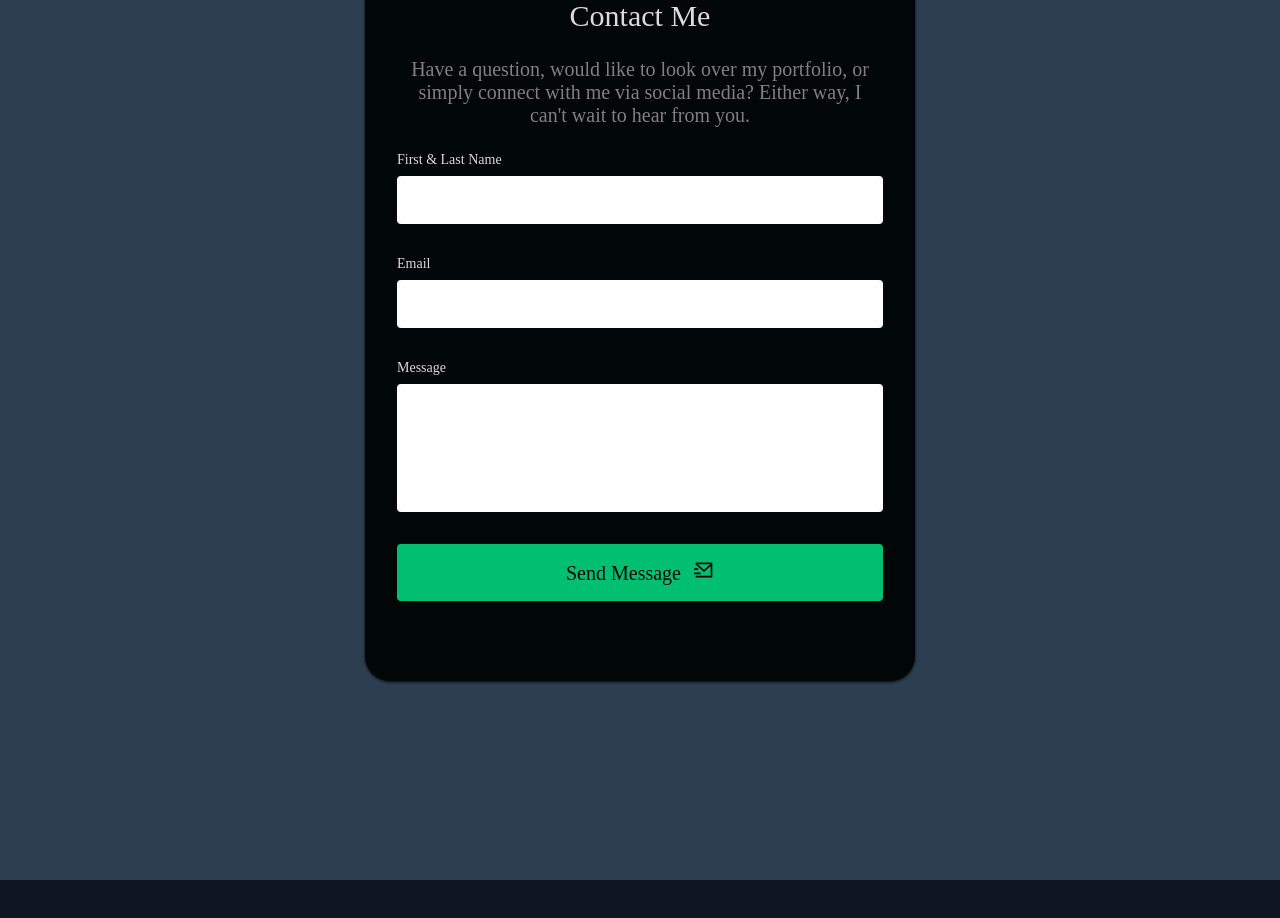
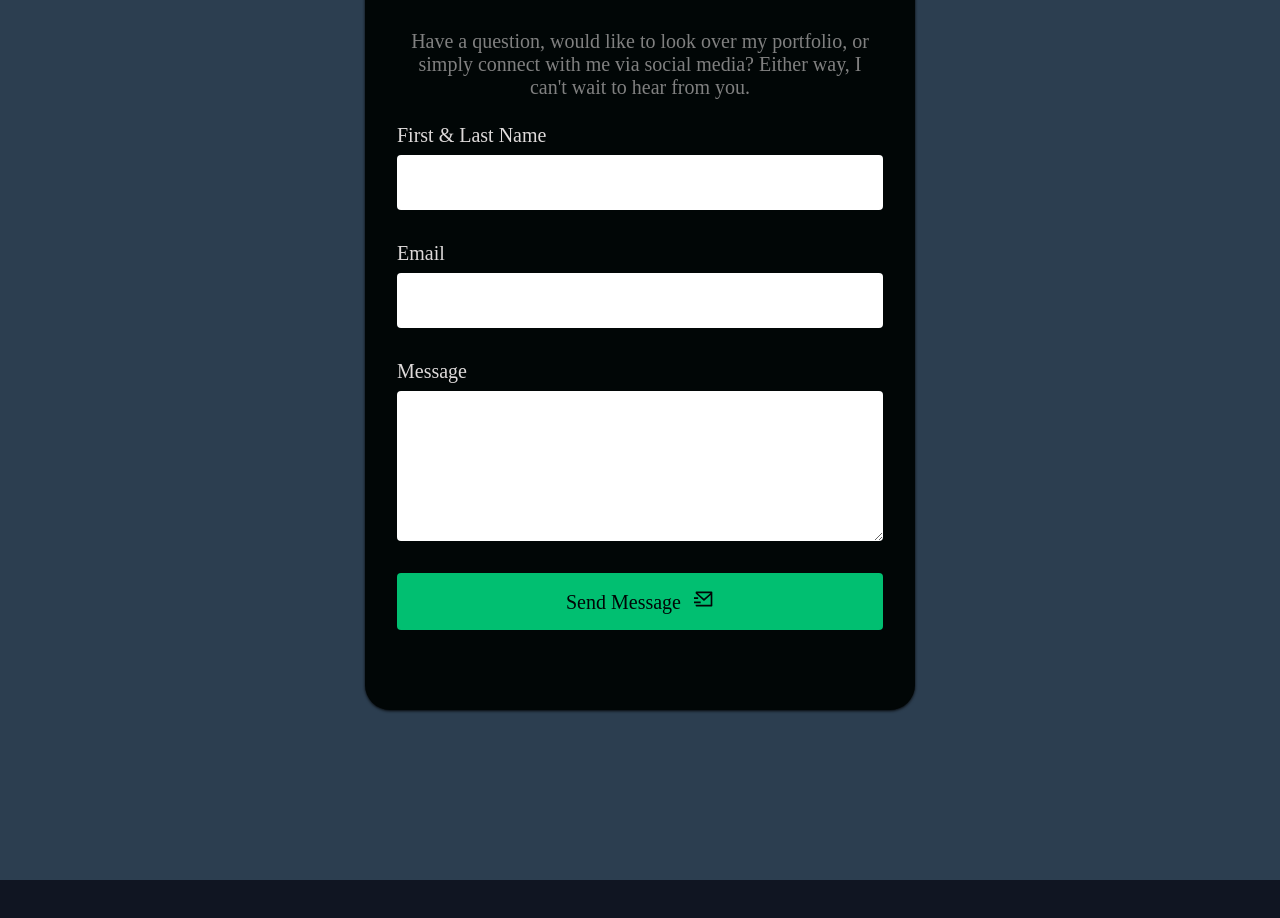
Before and after one commit to DevVlady/DevVlady_Portfolio, a React (Create React App) app: page / in a window 1280 px wide. Shown: the part 3800-4718 px from the top of the page. Built offline with nearby package versions, Linux system fonts and the light colour scheme; a web font is replaced by a local one.

Commit message:
Fixed the form message area and also made the font size 20 px for all the input areas.

```diff
--- a/src/components/Contact/ContactElements.js
+++ b/src/components/Contact/ContactElements.js
@@ -77,6 +77,7 @@ export const FormLabel = styled.label `
     margin-bottom: 8px;
     font-size: 14px;
     color: rgb(222, 218, 218);
+    font-size: 20px;
 `;
 
 export const FormInput = styled.input `
@@ -84,15 +85,15 @@ export const FormInput = styled.input `
     margin-bottom: 32px;
     border: none;
     border-radius: 4px;
+    font-size: 20px;
 `;
-export const FormInputMsg = styled.input `
-    padding: 56px 16px;
+export const FormInputMsg = styled.textarea `
+    height: 150px;
+    padding: 5px;
     margin-bottom: 32px;
     border: none;
     border-radius: 4px;
-    // word-wrap: break-word;
-    // word-break: break-all;
-    // overflow-wrap: wrap;
+    font-size: 20px;
 `;
 
 export const FormButton = styled.button `
```
